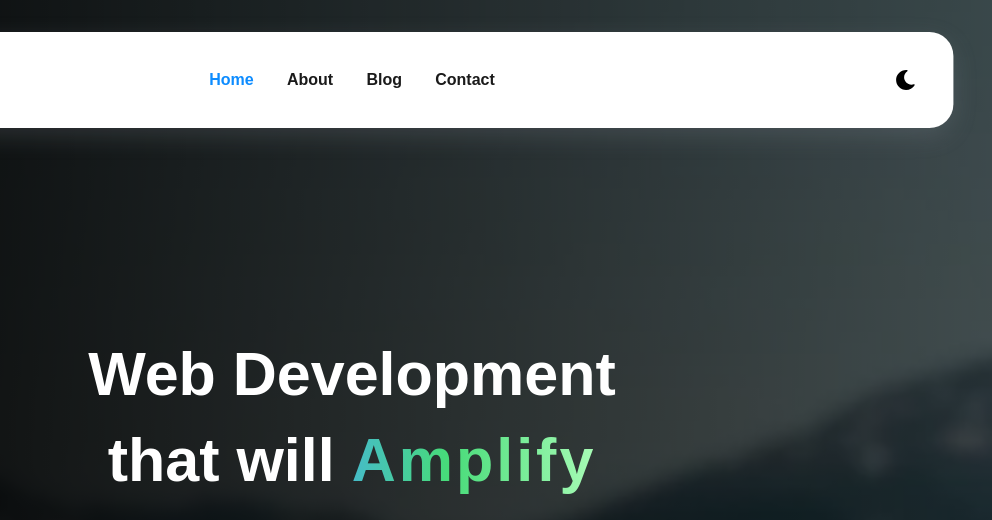
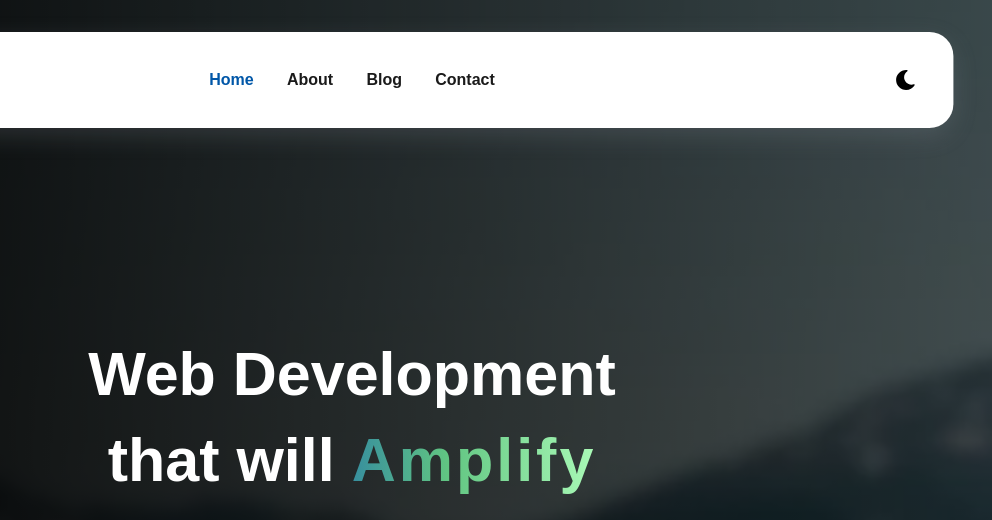
Before and after one commit to Wes-Ai/PugetSoundWebDesignsV2, an Eleventy site: page src/index.html in a window 1280 px wide. Shown: the top 520 px of the page, 288-1280 px from the left. Built offline with nearby package versions, Linux system fonts and the light colour scheme; Eleventy itself is replaced by a stand-in of ours; files that its build step writes are made by us from their sources.

Commit message:
Update idk

```diff
--- a/src/assets/sass/root.scss
+++ b/src/assets/sass/root.scss
@@ -8,10 +8,10 @@
 @media only screen and (min-width: 0rem) {
     // Website colors
     :root {
-        --primary: #0d8cff;
-        --primaryLight: #45a5ff;
-        --secondary: #3dbe67;
-        --secondaryLight: #47db79;
+        --primary: #0057A8;
+        --primaryLight: #1a68b1;
+        --secondary: #3AB663;
+        --secondaryLight: #61c582;
         --headerColor: #1a1a1a;
         --bodyTextColor: #4e4b66;
         --bodyTextColorWhite: #fafbfc;
```
Also changed, not shown: src/index.html (+0 -2 lines), src/assets/css/root.css.
